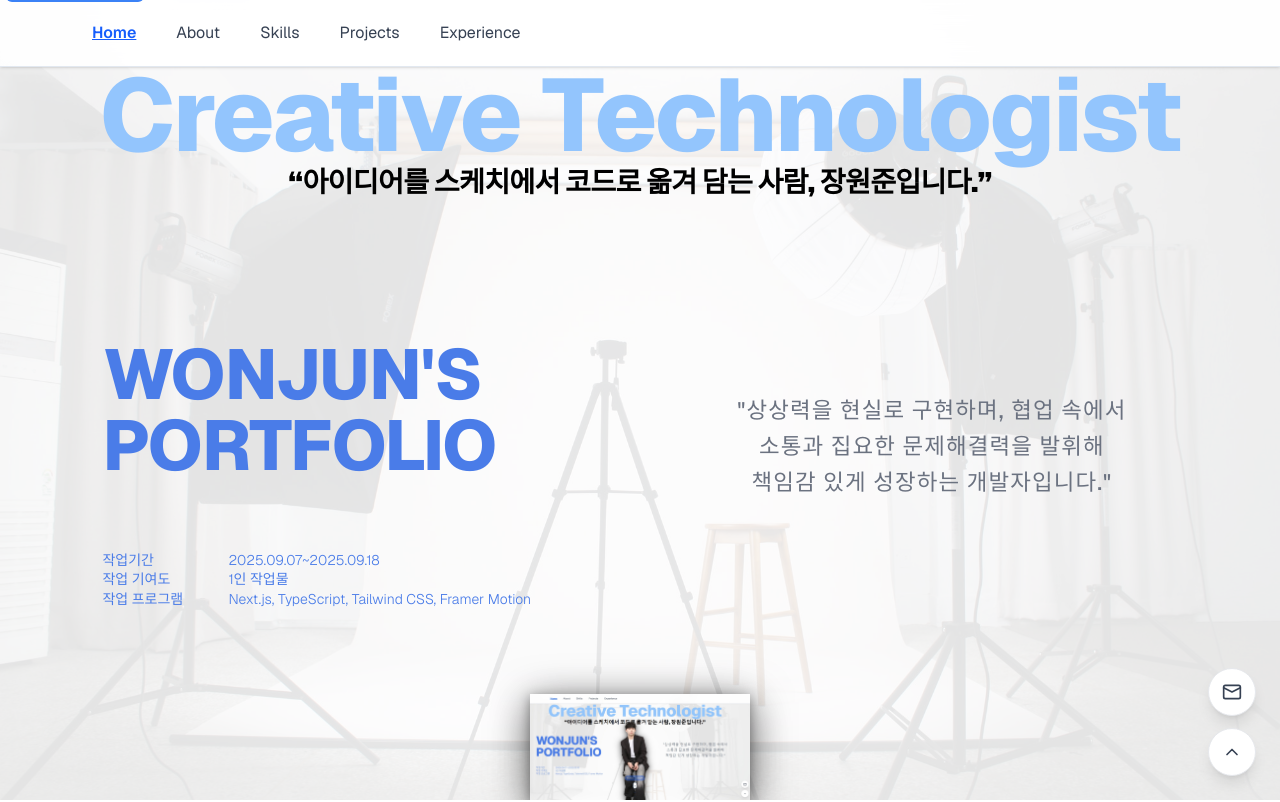
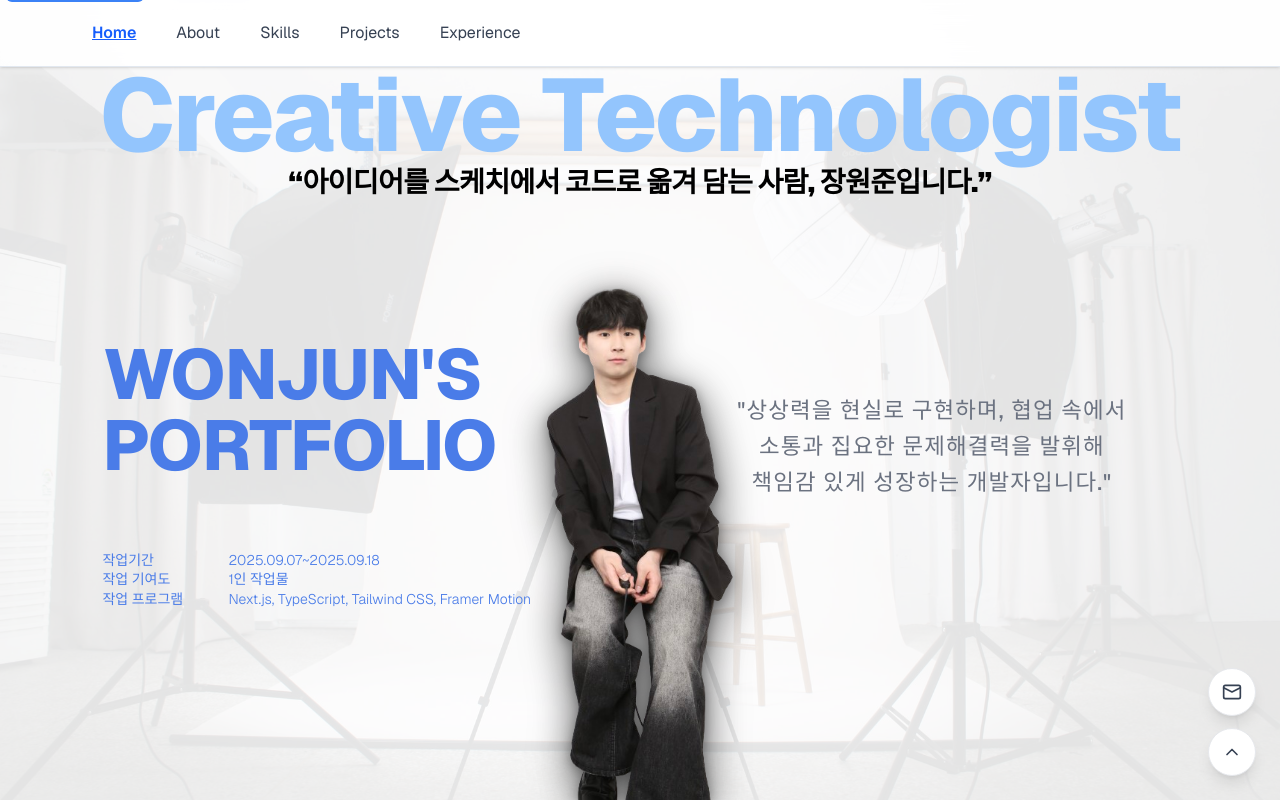
Before and after one commit to jang8163/portfolio, a Next.js app: page / in a window 1280 px wide. Shown: the top 802 px of the page. Built offline with nearby package versions, Linux system fonts and the light colour scheme.

Commit message:
fix: Web Portfolio 프로젝트 카드 메인 이미지 변경
- Web Portfolio 프로젝트 카드의 메인 이미지를 2.jpg로 변경
- Home 섹션 메인 사진은 원래대로 복구
- Web Portfolio 모달은 기존 그라데이션 배경 유지

```diff
--- a/components/Hero.tsx
+++ b/components/Hero.tsx
@@ -39,7 +39,7 @@ export default function Hero(): React.JSX.Element {
       <div
         className="absolute inset-0 bg-center bg-no-repeat z-30"
         style={{
-          backgroundImage: 'url(/dex/2.jpg)',
+          backgroundImage: 'url(/사진-removebg-preview.png)',
           backgroundPosition: 'center 100%',
           backgroundSize: '220px',
           filter: 'drop-shadow(0 8px 20px rgba(0, 0, 0, 0.5)) drop-shadow(0 3px 6px rgba(0, 0, 0, 0.4))'
--- a/components/StickyHome.tsx
+++ b/components/StickyHome.tsx
@@ -231,7 +231,7 @@ export default function StickyHome() {
                       />
                     ) : i === 5 ? (
                       <Image
-                        src="/dex/home.jpg"
+                        src="/dex/2.jpg"
                         alt="Web 포트폴리오 프로젝트 메인 화면"
                         width={400}
                         height={160}
```
Lines whose indentation alone changed are shown as unchanged.
